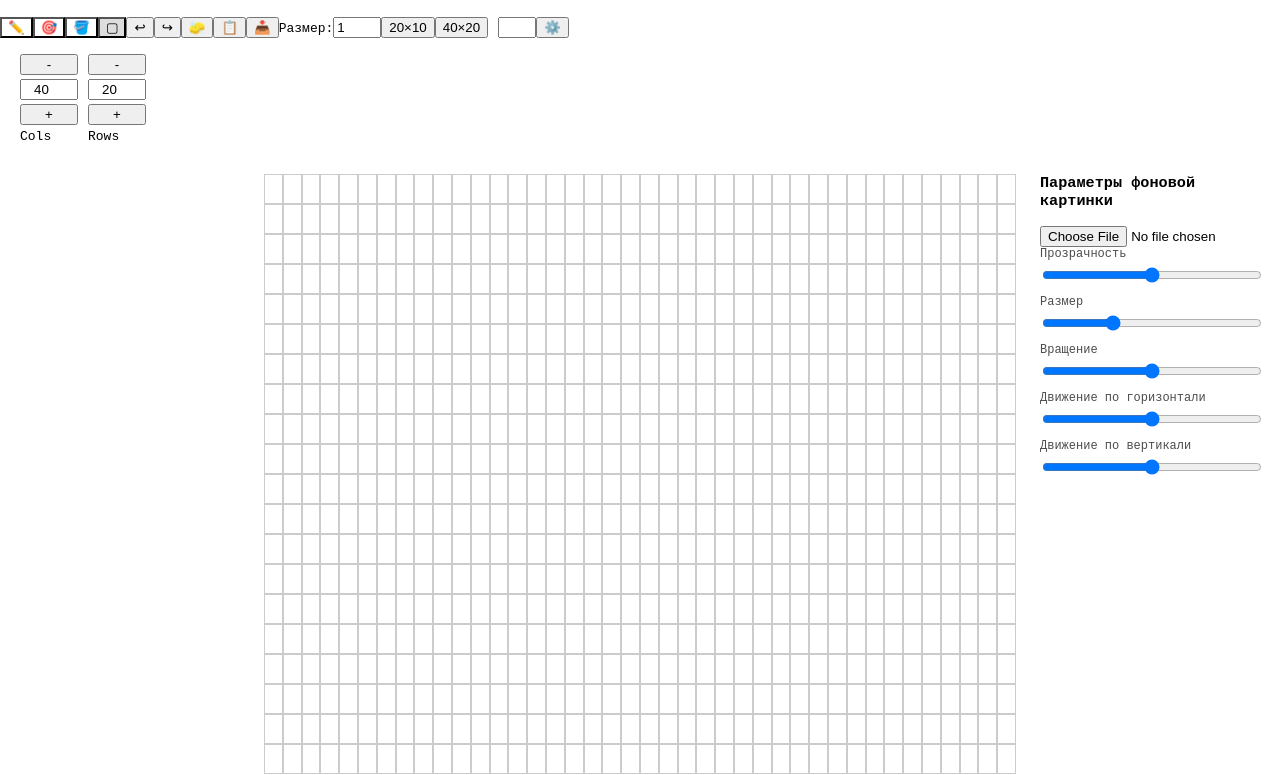
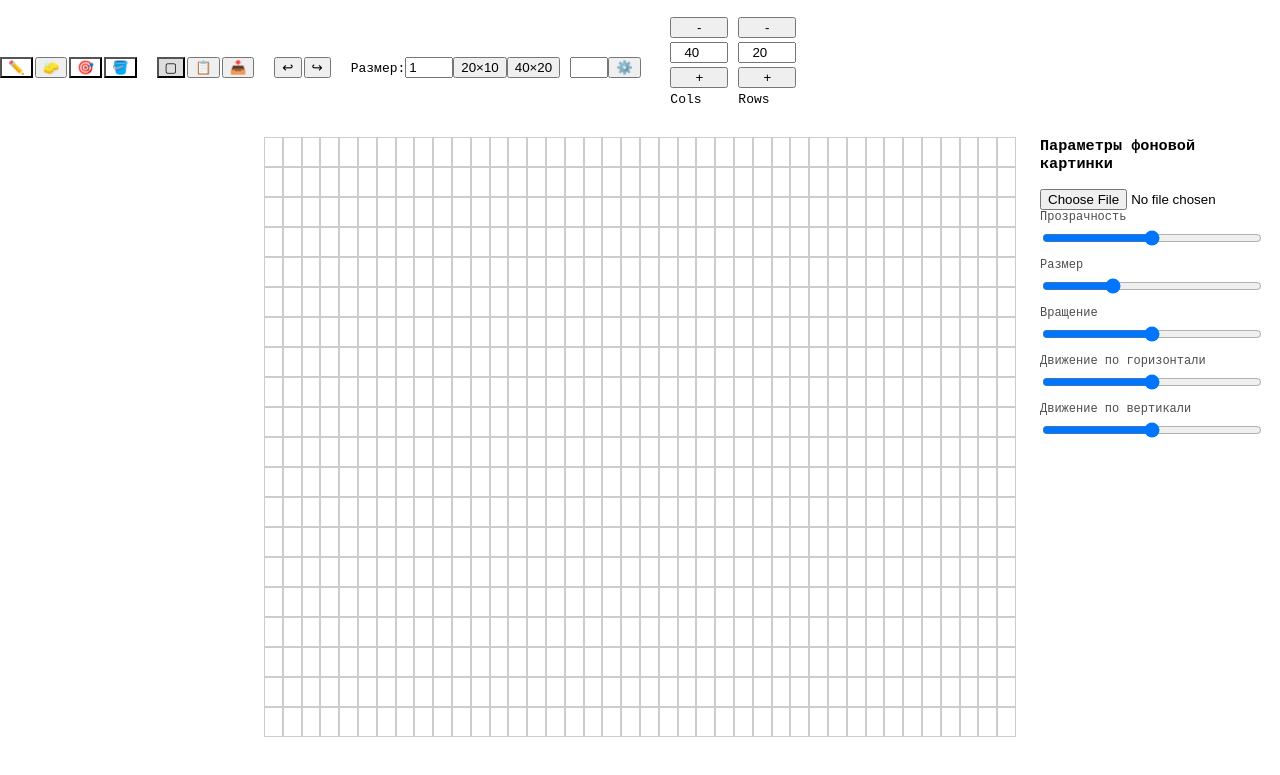
Before and after one commit to PinguiculaW/dots, a React (Vite) app: page / in a window 1280 px wide. Shown: the top 775 px of the page. Built offline with nearby package versions, Linux system fonts and the light colour scheme; a web font is replaced by a local one.

Commit message:
упорядочила кнопочки

```diff
--- a/src/AppInner.tsx
+++ b/src/AppInner.tsx
@@ -51,9 +51,6 @@ export default function AppInner(): React.ReactElement {
     opacity: 0.5,
     draggable: false,
   });
-
-  //const maxOffsetX = width * 30;
-  //const maxOffsetY = height * 30;
 
   const handleBackgroundUpload = (
     e: React.ChangeEvent<HTMLInputElement>
--- a/src/components/Toolbar.tsx
+++ b/src/components/Toolbar.tsx
@@ -52,10 +52,24 @@ const Toolbar: React.FC<ToolbarProps> = ({
 
   return (
     <div className="toolbar">
+        <div className="group">
       {toolButton("pencil", "✏️")}
+        <button onClick={clearGrid}>🧽</button>
       {toolButton("picker", "🎯")}
       {toolButton("fill", "🪣")}
+        </div>
+
+        <div className="group">
       {toolButton("select", "▢")}
+        <button onClick={copySelection}>📋</button>
+        <button onClick={() => pasteSelection(0, 0)}>📥</button>
+        </div>
+
+        <div className="group">
+            <button onClick={undo}>↩</button>
+            <button onClick={redo}>↪</button>
+        </div>
+
         {showModal && (
             <BrailleEditorModal
                 initial={selectedSymbol}
@@ -66,14 +80,6 @@ const Toolbar: React.FC<ToolbarProps> = ({
                 onClose={() => setShowModal(false)}
             />
         )}
-
-      <button onClick={undo}>↩</button>
-      <button onClick={redo}>↪</button>
-
-      <button onClick={clearGrid}>🧽</button>
-
-      <button onClick={copySelection}>📋</button>
-      <button onClick={() => pasteSelection(0, 0)}>📥</button>
 
       <label>
         Размер:
--- a/src/styles.css
+++ b/src/styles.css
@@ -152,9 +152,6 @@ button.copied {
 }
 
 .control {
-  /*display: flex;*/
-  /*align-items: center;*/
-  /*gap: 5px;*/
   display: flex;
   flex-direction: column; /* 👈 ключ */
   gap: 4px;
@@ -193,3 +190,15 @@ button.copied {
 
   width: 220px;
 }
+
+.toolbar {
+  display: flex;
+  align-items: center;
+}
+
+/* расстояние между ГРУППАМИ */
+.group {
+  display: flex;
+  gap: 2px;
+  margin-right: 20px; /* ← ВОТ ЭТО даёт отступ между блоками */
+}
```
